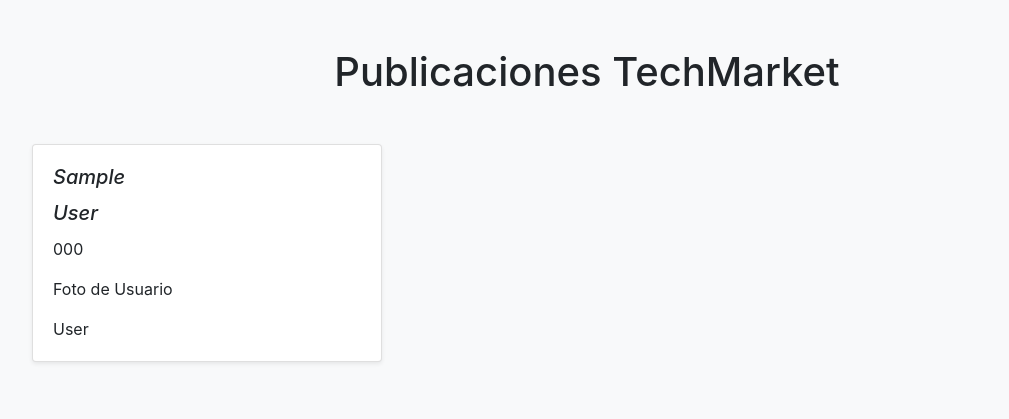
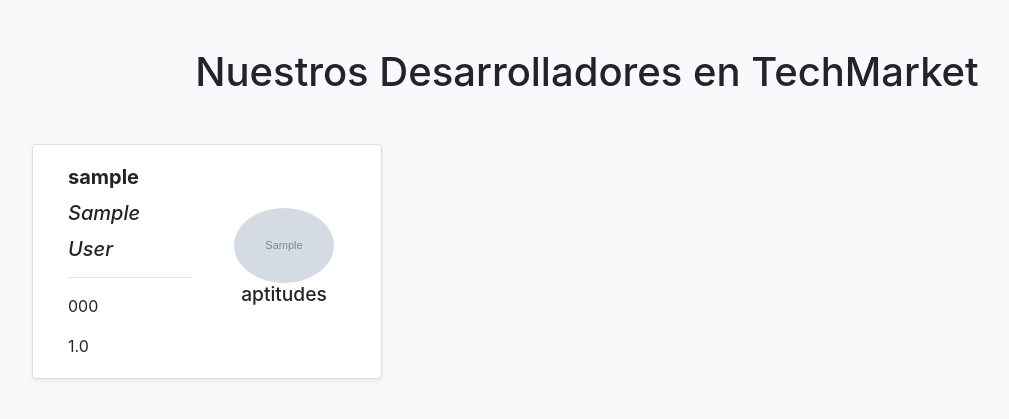
Before and after one commit to Freckus/Techmarket, a Django app: page /ListarFreelancers/ in a window 1280 px wide. Shown: the top 419 px of the page, without its empty margins (53-1062 px from the left). Run offline with Django 5.2, Linux system fonts and the light colour scheme; tables that the repository leaves empty hold one stand-in row (values such as "Sample post"); grey boxes marked "Sample" are stand-in pictures; some libraries are stand-ins or nearby versions.

Commit message:
listado correctamente

```diff
--- a/templates/templatesApp/Listafreelancers.html
+++ b/templates/templatesApp/Listafreelancers.html
@@ -19,28 +19,47 @@
             {% endfor %}
         {% endif %}
 
-        <h1 class="text-center mb-5">Publicaciones TechMarket</h1>
-
+        <h1 class="text-center mb-5">Nuestros Desarrolladores en  TechMarket</h1>
         <div class="row">
             {% for user in Usuarios %}
                 <div class="col-md-6 col-lg-4 mb-4">
                     <div class="card shadow-sm h-100">
-                        <div class="card-body">
-                            <h2 class="card-title h5" style="font-style: italic;">{{ user.first_name }}</h2>
-                            <h2 class="card-title h5" style="font-style: italic;">{{ user.last_name }}</h2>
-                            {% with userinfo=user.id %}
-                                {% for info in info %}
+                        <div class="card-body d-flex align-items-center">
+                            <!-- Columna para el nombre de usuario a la izquierda -->
+                            <div class="col-6">
+                                <h2 class="card-title h5" style="font-weight: bold;">{{ user.username }}</h2>
+                                <h2 class="card-title h5" style="font-style: italic;">{{ user.first_name }}</h2>
+                                <h2 class="card-title h5" style="font-style: italic;">{{ user.last_name }}</h2>
+                                <hr>
+                                {% with userinfo=user.id %}
+                                    {% for info in info %}
                                         {% if info.IdUser.id == userinfo %}
                                             <p class="card-text">{{ info.Telefono }}</p>
+                                            <p class="card-text">{{ info.Clasificacion }}</p>
                                         {% endif %}
-                                        {% if info.ProfileImage == userinfo %}
-                                            <img src="{{ info.ProfileImage.url }}" style="max-width: 300px; max-height: 200px;">
-                                        {% else %}
-                                            <p>Foto de Usuario</p> <!-- Si no hay imagen, mostrar este texto -->
+                                    {% endfor %}
+                                {% endwith %}
+                            </div>
+                            <!-- Columna para la foto de perfil a la derecha -->
+                            <div class="col-6 text-center">
+                                <div>
+                                    {% with userinfo=user.id %}
+                                    {% for info in info %}
+                                    {% if info.IdUser.id == userinfo %}
+                                    {% if info.ProfileImage %}
+                                    <img src="{{ info.ProfileImage.url }}" class="img-fluid rounded-circle" style="max-width: 100px;">
                                     {% endif %}
-                                {% endfor %}
-                            {% endwith %}
-                            <p class="card-text">{{ user.last_name }}</p>
+                                    {% endif %}
+                                    {% endfor %}
+                                    {% endwith %}
+                                </div>
+                                <div>
+                                    <h2 style="font-size:larger;">
+                                        aptitudes
+                                    </h2>
+
+                                </div>
+                            </div>
                         </div>
                     </div>
                 </div>
@@ -49,6 +68,7 @@
 
 
 
+
     <script src="https://code.jquery.com/jquery-3.5.1.slim.min.js"></script>
     <script src="https://cdn.jsdelivr.net/npm/@popperjs/core@2.5.2/dist/umd/popper.min.js"></script>
     <script src="https://stackpath.bootstrapcdn.com/bootstrap/4.5.2/js/bootstrap.min.js"></script>
--- a/templates/templatesApp/Register.html
+++ b/templates/templatesApp/Register.html
@@ -24,7 +24,7 @@
   </head>
 
   <body class="container mt-5">
-    <div class="alert alert-info display-4 text-Left">SmartParking</div>
+    <div class="alert alert-info display-4 text-Left">Techmarkets</div>
     <div style="background-color: rgb(174, 122, 223)">
 
       <form method="POST" enctype="multipart/form-data" style="display: flex; flex-direction: column; align-items: center">
```
